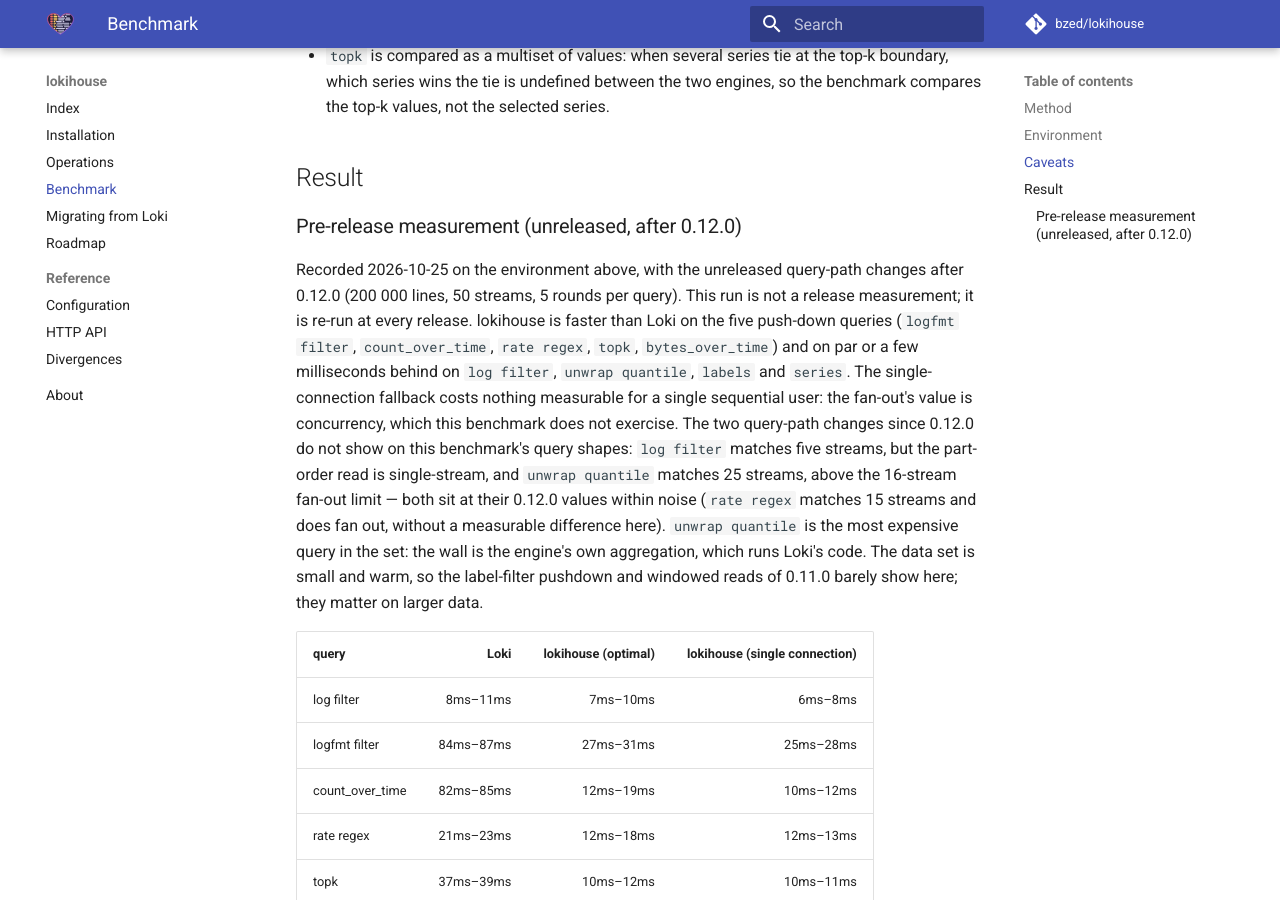
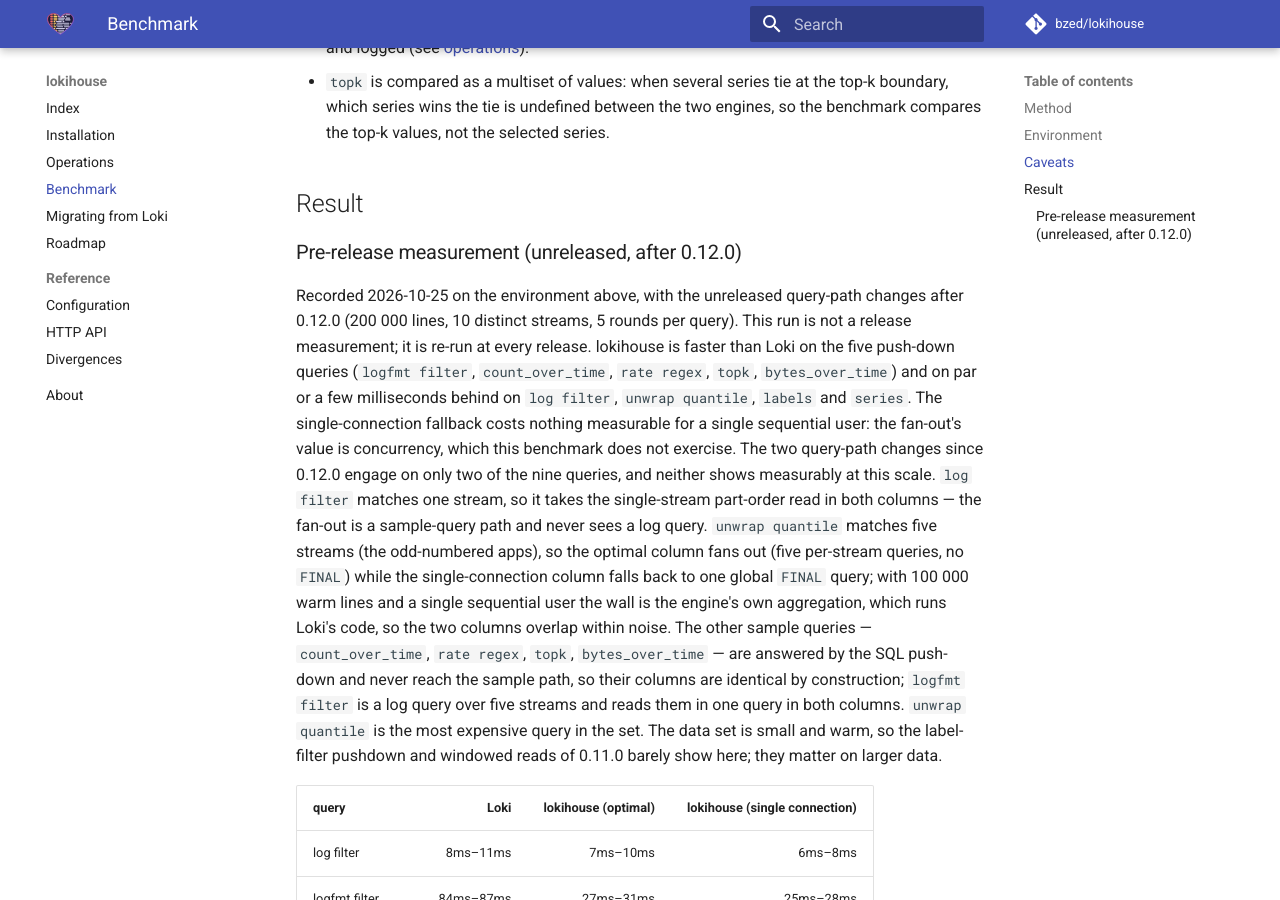
Before and after one commit to bzed/lokihouse, an MkDocs documentation site: the page built from docs/benchmark.md, in a window 1280 px wide and 900 px high, scrolled down 1910 px. Built offline with MkDocs 1.6.1 and Material for MkDocs 9.7.7, drawn with Linux system fonts in a browser that asks for light colours; comment, search, counter and statistics services are not loaded; some of the changed text lies outside the part shown.

Commit message:
docs: correct the benchmark's stream counts and fan-out claims
The data set's 50 push-streams are labelled app=s%10, env=s%2, so they
collapse onto 10 distinct streams (even-numbered apps dev, odd-numbered
apps prod), not 50 — and not 25 per env. With the corrected counts the
two query-path changes since 0.12.0 engage on two of the nine queries:
log filter matches one stream and takes the single-stream part-order read
in both columns, and unwrap quantile matches five streams, so the optimal
column fans out (five per-stream queries, no FINAL) while the
single-connection column reads all streams in one FINAL query — within
noise at this scale, the wall being the engine's own aggregation. The
push-down queries never reach the sample path, so their columns are
identical by construction. Counts verified against the live table:
count(DISTINCT stream_id) = 10, and {env="prod"} runs five per-stream
queries with no FINAL in query_log.

Generated by Mistral Vibe.
Co-Authored-By: Mistral Vibe <vibe@mistral.ai>

```diff
--- a/docs/benchmark.md
+++ b/docs/benchmark.md
@@ -10,9 +10,12 @@ so a fast-but-wrong answer fails the run.
 ## Method
 
 - All three stores ingest the same deterministic, seeded data set: 200 000
-  lines over 50 streams (10 apps × dev/prod), spread over the final hour,
-  pushed in 5 000-line batches. Tweak with `LOKIHOUSE_BENCH_LINES`,
-  `LOKIHOUSE_BENCH_STREAMS` and `LOKIHOUSE_BENCH_ROUNDS`.
+  lines over 10 distinct streams, spread over the final hour, pushed in
+  5 000-line batches. Each batch carries 50 push-streams labelled
+  `app=s%10, env=s%2`, so the 50 collapse onto 10 label sets (even-numbered
+  apps dev, odd-numbered apps prod, 20 000 lines each). Tweak with
+  `LOKIHOUSE_BENCH_LINES`, `LOKIHOUSE_BENCH_STREAMS` and
+  `LOKIHOUSE_BENCH_ROUNDS`.
 - The three stores are Loki, lokihouse with the default configuration (the
   optimal settings for this hardware), and lokihouse in the fallback case:
   `clickhouse.max_open_conns = 2`, the smallest pool that can ingest (a push
@@ -77,21 +80,28 @@ defaults throughout — the optimal settings for this machine.
 ### Pre-release measurement (unreleased, after 0.12.0)
 
 Recorded 2026-10-25 on the environment above, with the unreleased query-path
-changes after 0.12.0 (200 000 lines, 50 streams, 5 rounds per query). This
-run is not a release measurement; it is re-run at every release.
+changes after 0.12.0 (200 000 lines, 10 distinct streams, 5 rounds per query).
+This run is not a release measurement; it is re-run at every release.
 lokihouse is faster than Loki on the five push-down queries (`logfmt filter`,
 `count_over_time`, `rate regex`, `topk`, `bytes_over_time`) and on par or a few
 milliseconds behind on `log filter`, `unwrap quantile`, `labels` and `series`.
 The single-connection fallback costs nothing measurable for a single
 sequential user: the fan-out's value is concurrency, which this benchmark does
-not exercise. The two query-path changes since 0.12.0 do not show on this
-benchmark's query shapes: `log filter` matches five streams, but the
-part-order read is single-stream, and `unwrap quantile` matches 25 streams,
-above the 16-stream fan-out limit — both sit at their 0.12.0 values within
-noise (`rate regex` matches 15 streams and does fan out, without a measurable
-difference here). `unwrap quantile` is the most expensive query in the set:
-the wall is the engine's own aggregation, which runs Loki's code. The data set
-is small and warm, so the label-filter pushdown and windowed reads of 0.11.0
+not exercise. The two query-path changes since 0.12.0 engage on only two of
+the nine queries, and neither shows measurably at this scale. `log filter`
+matches one stream, so it takes the single-stream part-order read in both
+columns — the fan-out is a sample-query path and never sees a log query.
+`unwrap quantile` matches five streams (the odd-numbered apps), so the optimal
+column fans out (five per-stream queries, no `FINAL`) while the
+single-connection column falls back to one global `FINAL` query; with 100 000
+warm lines and a single sequential user the wall is the engine's own
+aggregation, which runs Loki's code, so the two columns overlap within noise.
+The other sample queries — `count_over_time`, `rate regex`, `topk`,
+`bytes_over_time` — are answered by the SQL push-down and never reach the
+sample path, so their columns are identical by construction; `logfmt filter`
+is a log query over five streams and reads them in one query in both columns.
+`unwrap quantile` is the most expensive query in the set. The data set is
+small and warm, so the label-filter pushdown and windowed reads of 0.11.0
 barely show here; they matter on larger data.
 
 | query | Loki | lokihouse (optimal) | lokihouse (single connection) |
```
